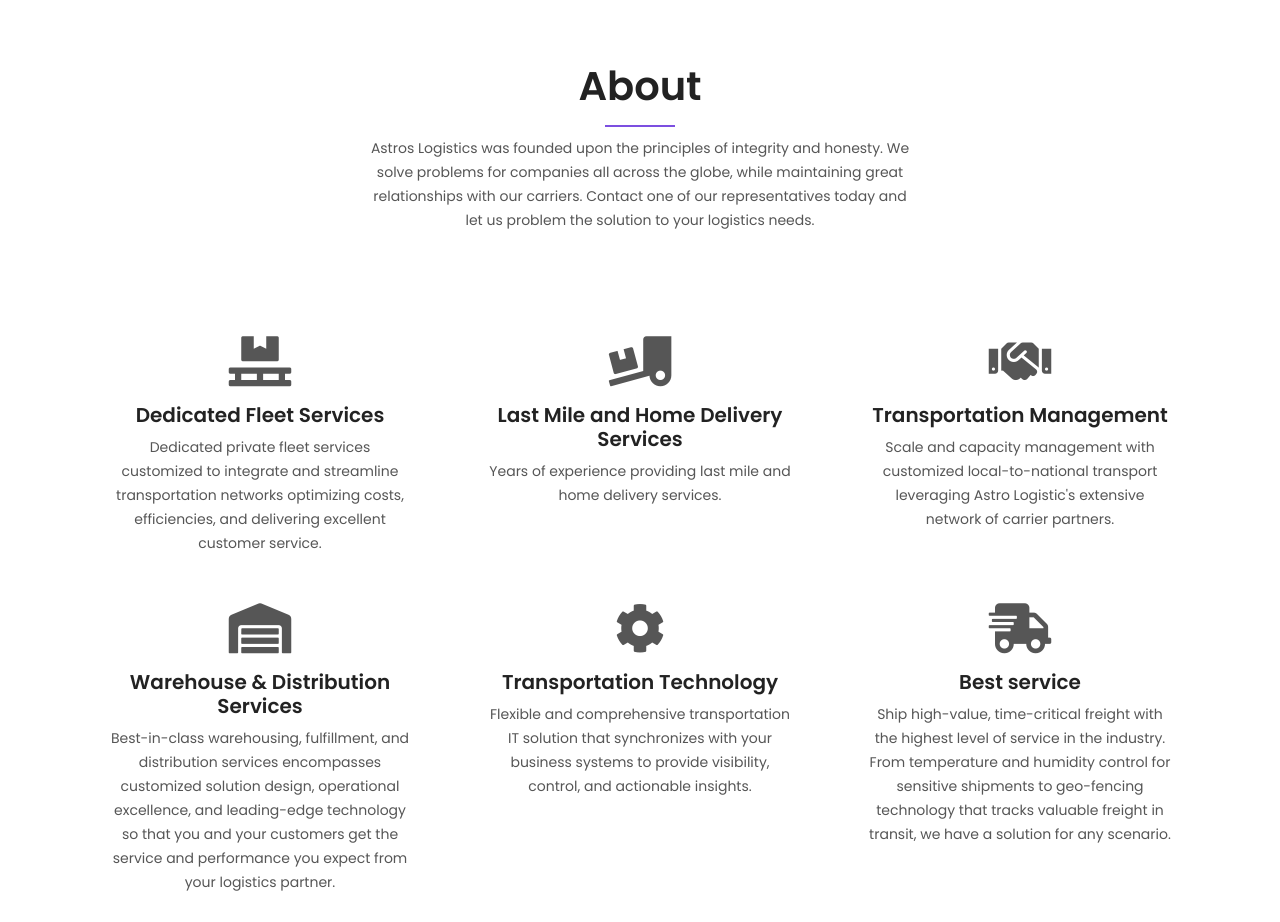
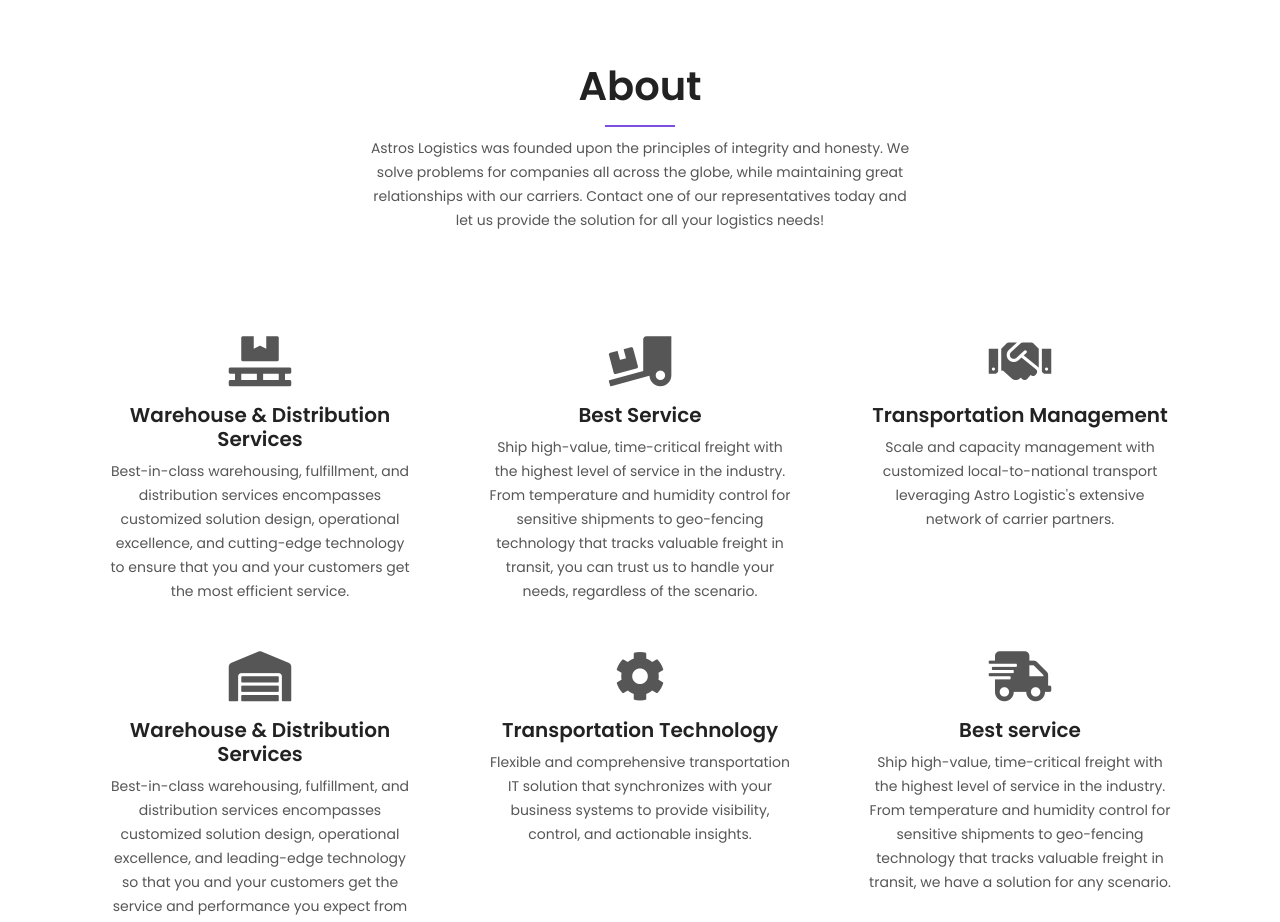
Before and after one commit to ninjacoolhang3r/astrologistics.com, a Next.js app: page / in a window 1280 px wide. Shown: the part 840-1762 px from the top of the page. Built offline with nearby package versions, Linux system fonts and the light colour scheme.

Commit message:
Update FeatureTwo.js
New about and features

```diff
--- a/components/Features/FeatureTwo.js
+++ b/components/Features/FeatureTwo.js
@@ -13,14 +13,14 @@
                         {
                             "id": 1,
                             "iconClass": "fa fa-pallet",
-                            "title": "Dedicated Fleet Services",
-                            "text": "Dedicated private fleet services customized to integrate and streamline transportation networks optimizing costs, efficiencies, and delivering excellent customer service."
+                            "title": "Warehouse & Distribution Services",
+                            "text": "Best-in-class warehousing, fulfillment, and distribution services encompasses customized solution design, operational excellence, and cutting-edge technology to ensure that you and your customers get the most efficient service."
                         },
                         {
                             "id": 2,
                             "iconClass": "fa fa-truck-loading",
-                            "title": "Last Mile and Home Delivery Services",
-                            "text": "Years of experience providing last mile and home delivery services."
+                            "title": "Best Service",
+                            "text": "Ship high-value, time-critical freight with the highest level of service in the industry. From temperature and humidity control for sensitive shipments to geo-fencing technology that tracks valuable freight in transit, you can trust us to handle your needs, regardless of the scenario."
                         },
                         {
                             "id": 3,
@@ -60,9 +60,7 @@
                         {/* Section Heading */}
                         <div className="section-heading text-center">
                         <h2>About</h2>
-                        <p className="d-none d-sm-block mt-4">Astros Logistics was founded upon the principles of integrity and honesty. We solve problems
-for companies all across the globe, while maintaining great relationships with our carriers.
-Contact one of our representatives today and let us problem the solution to your logistics needs.</p>
+                        <p className="d-none d-sm-block mt-4">Astros Logistics was founded upon the principles of integrity and honesty. We solve problems for companies all across the globe, while maintaining great relationships with our carriers. Contact one of our representatives today and let us provide the solution for all your logistics needs!</p>
                         <p className="d-block d-sm-none mt-4">{this.state.data.headingTexttwo}</p>
                         </div>
                     </div>
```
